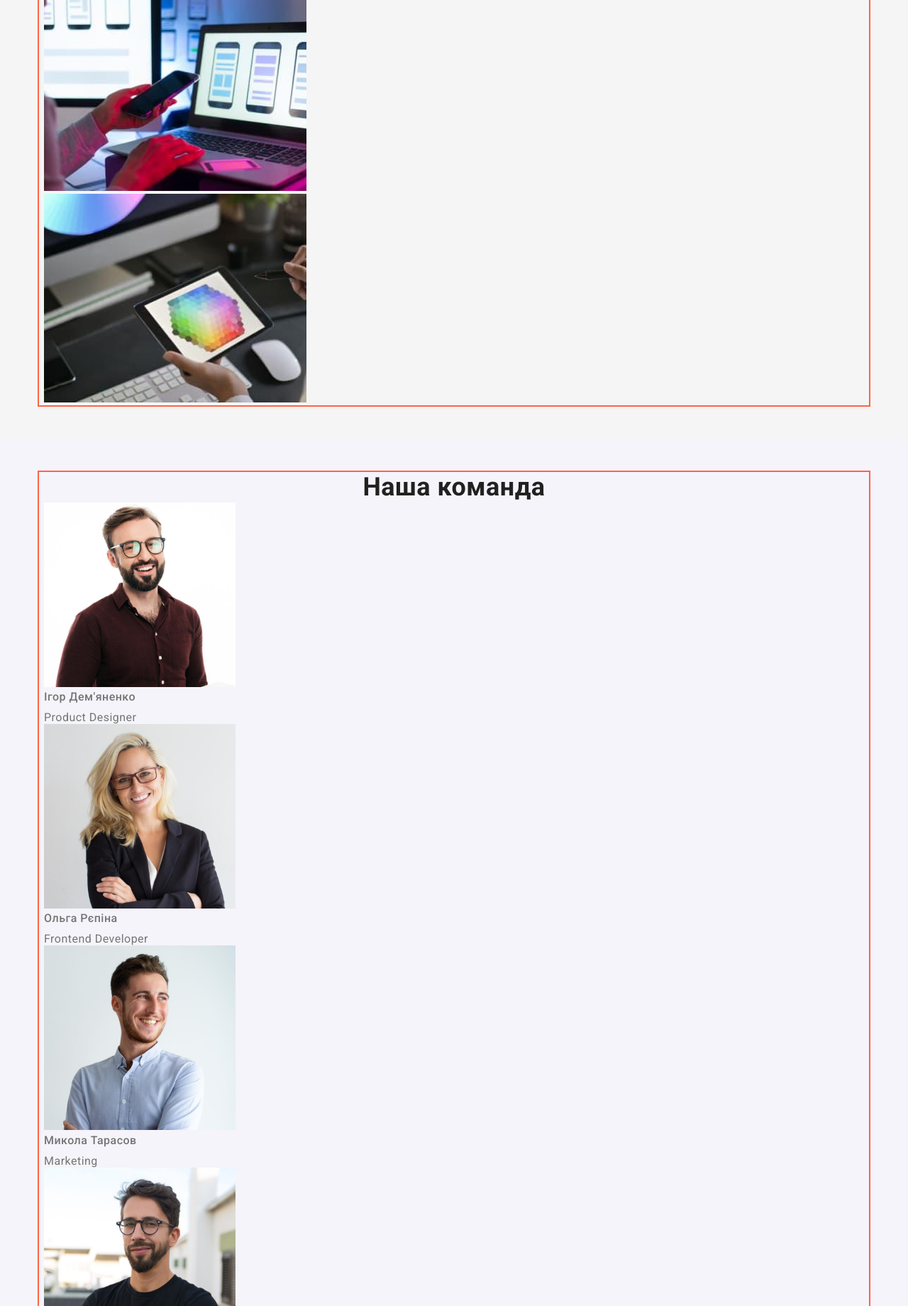
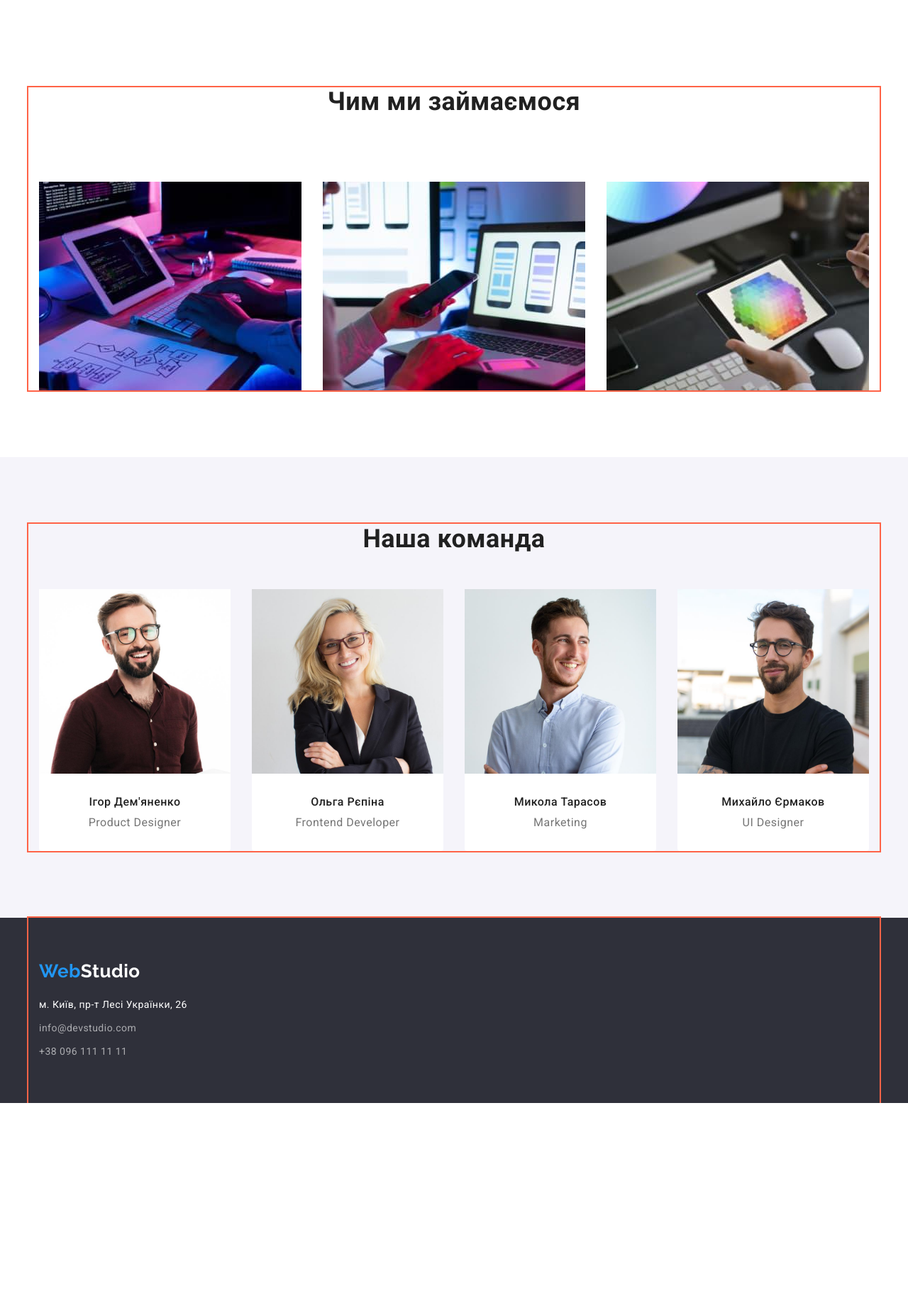
Before and after one commit to NikitaKhokhulia/goit-markup-hw-03, a plain HTML site: page index.html in a window 1280 px wide. Shown: the part 960-2800 px from the top of the page at 71% size. After the commit the page ends 2514 px from the top, so only its background shows below. Drawn offline with nearby package versions, Linux system fonts and the light colour scheme.

Commit message:
adds flex general page

```diff
--- a/css/style.css
+++ b/css/style.css
@@ -1,4 +1,3 @@
-
 /* цвета заголовка текста color: #212121;/
   /* Цвета массива текста color: #757575;*/
 /*  Фоновые Цвета
@@ -7,12 +6,33 @@
 background: #F5F5F5; -3
  /* акцент background: #2196F3; */
 
-:root{
+:root {
   --primary-text-color: #757575;
-  --title-text-color:#212121;
-  --accent-color: #2196F3;
+  --title-text-color: #212121;
+  --accent-color: #2196f3;
 }
 
+ul {
+  list-style: none;
+}
+a {
+  text-decoration: none;
+  color: inherit;
+}
+
+address {
+  font-style: normal;
+}
+button {
+  font-family: inherit;
+  padding: 0;
+  margin: 0;
+}
+img {
+  display: block;
+  max-width: 100%;
+  height: auto;
+}
 
 body {
   background-color: #fff;
@@ -20,18 +40,20 @@ background: #F5F5F5; -3
   font-family: Roboto, sans-serif;
   letter-spacing: 0.03em;
 }
+
 /* Utilities */
 .container {
   margin-left: auto;
   margin-right: auto;
-  width: 1170px;
-  padding-left: 7px;
-  padding-right: 7px;
+  max-width: 1200px;
+  padding-left: 15px;
+  padding-right: 15px;
   outline: 2px solid tomato;
 }
 
 .section {
-  padding: 47px 0px;
+  padding-top: 94px;
+  padding-bottom: 94px;
 }
 
 .title {
@@ -50,30 +72,28 @@ background: #F5F5F5; -3
   padding: 0px;
 }
 
-
 /* logo */
 
 .logo {
+  padding: 24px 0px;
+
   color: #000;
   font-family: Raleway, sans-serif;
   font-size: 26px;
   font-weight: 700;
   line-height: 1.2;
   text-decoration: none;
-  width: 145px;
 }
 
 .logo-title {
   color: var(--accent-color);
 }
 
-
 /* Page header */
 
-.page-header {
+/* .page-header {
 
-}
-
+} */
 
 /* Site-nav */
 .site-nav {
@@ -98,7 +118,6 @@ background: #F5F5F5; -3
 }
 
 .site-nav .link {
-  display: block;
   padding: 32px 0px;
 
   color: var(--title-text-color);
@@ -108,21 +127,22 @@ background: #F5F5F5; -3
   font-family: Roboto;
   letter-spacing: 0.02em;
   text-decoration: none;
-
 }
 
 /* .main-nav */
 .main-nav {
   display: flex;
   align-items: center;
+  border-bottom-width: 1px;
+  border-bottom-style: solid;
+  border-bottom-color: #ececec;
 }
 
-
 /* Auth-nav */
-.auth-nav {
+.auth-nav.list {
   display: flex;
   align-items: center;
-  margin-left: 344px;
+  margin-left: auto;
 }
 
 .auth-nav .item {
@@ -134,7 +154,6 @@ background: #F5F5F5; -3
 }
 
 .auth-nav .link {
-
   padding: 32px 0px;
 
   color: var(--primary-text-color);
@@ -143,7 +162,6 @@ background: #F5F5F5; -3
   line-height: 1.14;
   letter-spacing: 0.02em;
   text-decoration: none;
-
 }
 
 .auth-nav .link:hover,
@@ -152,12 +170,24 @@ background: #F5F5F5; -3
 }
 
 /* Section solutions */
-.section.solutions {
-  background-color: #2F303A;
-  outline: 2px solid tomato;
+.solutions {
+  display: flex;
+  max-width: 1600px;
+  margin-left: auto;
+  margin-right: auto;
+
+  background-color: #2f303a;
   text-align: center;
 }
+.solutions .container {
+  padding-top: 200px;
+  padding-bottom: 200px;
+  max-width: 696px;
+}
+
 .solutions.title {
+  margin-bottom: 30px;
+
   color: #fff;
   font-size: 44px;
   font-weight: 900;
@@ -165,10 +195,7 @@ background: #F5F5F5; -3
   text-align: center;
   letter-spacing: 0.06em;
   text-transform: uppercase;
-  margin-bottom: 30px;
 }
-
-
 
 /* Button */
 .button {
@@ -186,7 +213,6 @@ background: #F5F5F5; -3
 }
 
 .button-filter {
-  background-color: #F5F4FA;
   color: var(--title-text-color);
   font-size: 16px;
   font-weight: 500;
@@ -204,12 +230,8 @@ background: #F5F5F5; -3
   color: #fff;
 }
 /* Section Features */
-.features,
-.works {
-  background-color: #F5F5F5;
-}
 
-.section .features {
+.features.list {
   display: flex;
 }
 
@@ -218,18 +240,16 @@ margin-right: 30px;
   min-width: 270px;
 }
 
-/* .features.list .item:last-child {
+.features.list .item:last-child {
   margin-right: 0px;
 }
 
 .features.list .item:first-child {
   margin-right: 0px;
-} */
-
-.features .title {
+}
+*/ .features .title {
   color: var(--title-text-color);
   margin-bottom: 10px;
-
 }
 
 .features.list .title {
@@ -237,7 +257,6 @@ min-width: 270px;
   font-size: 14px;
   font-weight: 700;
   line-height: 1.14;
-
 }
 
 .features .subtitle {
@@ -246,21 +265,51 @@ min-width: 270px;
 }
 
 /* Section Works */
+.works.list {
+  display: flex;
+}
+.works.list .item:nth-child(2) {
+  margin-left: 30px;
+  margin-right: 30px;
+}
+
 .works.title {
+  margin-bottom: 92px;
+
   color: var(--title-text-color);
   font-size: 36px;
   font-weight: 700;
-  line-height: 1.17;
   text-align: center;
-
 }
 
 /* Team */
+.description {
+  padding-top: 30px;
+  padding-bottom: 30px;
+}
+
 .team {
-  background-color: #F5F4FA;
+  background-color: #f5f4fa;
+}
+
+.team.list {
+  display: flex;
+}
+
+.team.list .item {
+  margin-right: 30px;
+  width: 270px;
+  background-color: #fff;
+  border-radius: 0px 0px 4px 4px;
+}
+
+.team.list .item:last-child {
+  margin-right: 0;
 }
 
 .team.title {
+  margin-bottom: 50px;
+
   color: var(--title-text-color);
   font-size: 36px;
   font-weight: 700;
@@ -269,21 +318,46 @@ min-width: 270px;
 }
 
 .team.list .title {
+  margin-bottom: 10px;
+  /* padding-top: 30px;
+  padding-bottom: 59px; */
+
+  color: var(--title-text-color);
   font-size: 16px;
   font-weight: 500;
   line-height: 1.19;
-  margin-bottom: 10px;
-
+  text-align: center;
 }
 
 .team.list .subtitle {
   font-size: 16px;
   line-height: 1.19;
+  text-align: center;
 }
 /* Footer */
 
 .footer {
-  background-color: #2F303A;
+  background-color: #2f303a;
+}
+
+.logo-footer {
+  padding-top: 60px;
+  margin-bottom: 20px;
+  /* width: 145px; */
+}
+
+.address {
+  width: 231px;
+  /* padding-bottom: 60px; */
+}
+
+.address.list .item {
+  margin-bottom: 9px;
+}
+
+.address.list .item:last-child {
+  margin-bottom: 0;
+  padding-bottom: 60px;
 }
 
 .address.list .link {
@@ -293,7 +367,6 @@ min-width: 270px;
   font-weight: 400;
   line-height: 1.71;
   text-align: left;
-
 }
 
 .address.list .link-address {
@@ -322,21 +395,20 @@ min-width: 270px;
 
 /* Portfolio */
 
-/* .list .title {
+.list-pages .title {
   color: var(--title-text-color);
   font-size: 18px;
   font-weight: 700;
   line-height: 2;
   letter-spacing: 0.06em;
+}
 
-} */
-
-/* .list .subtitle {
+.list-pages .subtitle {
   color: var(--primary-text-color);
   font-size: 16px;
   line-height: 1.87;
-} */
+}
 
-/* .list .link {
+.list-pages .link {
   text-decoration: none;
-} */
+}
--- a/index.html
+++ b/index.html
@@ -27,8 +27,12 @@
           >
 
           <ul class="site-nav list">
-            <li class="site-nav item"><a href="./index.html" class="link current">Студія</a></li>
-            <li class="site-nav item"><a href="./portfolio.html" class="link">Портфоліо</a></li>
+            <li class="site-nav item">
+              <a href="./index.html" class="link current">Студія</a>
+            </li>
+            <li class="site-nav item">
+              <a href="./portfolio.html" class="link">Портфоліо</a>
+            </li>
             <li class="site-nav item"><a href="" class="link">Контакти</a></li>
           </ul>
         </nav>
@@ -48,9 +52,11 @@
 
     <main>
       <!-- Секция 1 -->
-      <section class="section solutions">
+      <section class="solutions">
+        <div class="container">
           <h1 class="solutions title">Ефективні рішення для вашого бізнесу</h1>
           <button type="button" class="button">Замовити послугу</button>
+        </div>
       </section>
 
       <!-- Секция 2 -->
@@ -70,8 +76,8 @@
             <li class="item">
               <h3 class="title">ПУНКТУАЛЬНІСТЬ</h3>
               <p class="subtitle">
-              Завдання організації, особливо рамки і місце навчання кадрів тягне
-              у себе.
+                Завдання організації, особливо рамки і місце навчання кадрів
+                тягне у себе.
               </p>
             </li>
             <li class="item">
@@ -83,8 +89,8 @@
             <li class="item">
               <h3 class="title">СУЧАСНІ ТЕХНОЛОГІЇ</h3>
               <p class="subtitle">
-              Значимість цих проблем настільки очевидна, що реалізація планових
-              завдань.
+                Значимість цих проблем настільки очевидна, що реалізація
+                планових завдань.
               </p>
             </li>
           </ul>
@@ -96,7 +102,7 @@
         <div class="container">
           <h2 class="works title">Чим ми займаємося</h2>
           <ul class="works list">
-          <li>
+            <li class="item">
               <img
                 src="./images/box1.jpg"
                 alt="программист работает в офисе"
@@ -104,7 +110,7 @@
                 height="294"
               />
             </li>
-          <li>
+            <li class="item">
               <img
                 src="./images/box2.jpg"
                 alt="веб-дизайнеры разрабатывают приложения для смартфонов"
@@ -112,7 +118,7 @@
                 height="294"
               />
             </li>
-          <li>
+            <li class="item">
               <img
                 src="./images/box3.jpg"
                 alt="креативный веб-дизайн художника с планшетом"
@@ -129,61 +135,74 @@
         <div class="container">
           <h2 class="team title">Наша команда</h2>
           <ul class="team list">
-          <li>
+            <li class="item">
               <img
+                class="page"
                 src="./images/team1.jpg"
                 alt="участник команды 1"
                 width="270"
                 height="260"
               />
+              <div class="description">
                 <h3 class="title">Ігор Дем'яненко</h3>
                 <p class="subtitle">Product Designer</p>
+              </div>
             </li>
-          <li>
+
+            <li class="item">
               <img
                 src="./images/team2.jpg"
                 alt="участник команды 2"
                 width="270"
                 height="260"
               />
+              <div class="description">
                 <h3 class="title">Ольга Рєпіна</h3>
                 <p class="subtitle">Frontend Developer</p>
+              </div>
             </li>
-          <li>
+            <li class="item">
               <img
                 src="./images/team3.jpg"
                 alt="участник команды 3"
                 width="270"
                 height="260"
               />
+              <div class="description">
                 <h3 class="title">Микола Тарасов</h3>
                 <p class="subtitle">Marketing</p>
+              </div>
             </li>
-          <li>
+            <li class="item">
               <img
                 src="./images/team4.jpg"
                 alt="участник команды 4"
                 width="270"
                 height="260"
               />
+              <div class="description">
                 <h3 class="title">Михайло Єрмаков</h3>
                 <p class="subtitle">UI Designer</p>
+              </div>
             </li>
           </ul>
+        </div>
       </section>
-    </div>
     </main>
 
     <!-- Футер -->
+    <footer class="footer">
       <div class="container">
-      <footer class="footer">
+        <div class="logo-footer">
           <a href="./index.html" class="logo"
             ><span class="logo-title">Web</span
-          ><span class="accent">Studio</span></a
-        >
-        <address>
+            ><span class="accent">Studio</span>
+          </a>
+        </div>
+
+        <address class="address">
           <ul class="address list">
-            <li>
+            <li class="item">
               <a
                 href="https://www.google.com"
                 target="_blank"
@@ -192,17 +211,17 @@
                 >м. Київ, пр-т Лесі Українки, 26</a
               ><br />
             </li>
-            <li>
+            <li class="item">
               <a href="malito:info@devstudio.com" class="link"
                 >info@devstudio.com</a
               ><br />
             </li>
-            <li>
+            <li class="item">
               <a href="tel:+380961111111" class="link">+38 096 111 11 11</a>
             </li>
           </ul>
         </address>
+      </div>
     </footer>
-    </div>
   </body>
 </html>
```
Also changed, not shown: portfolio.html (+38 -16 lines). Lines whose indentation alone changed are shown as unchanged.
